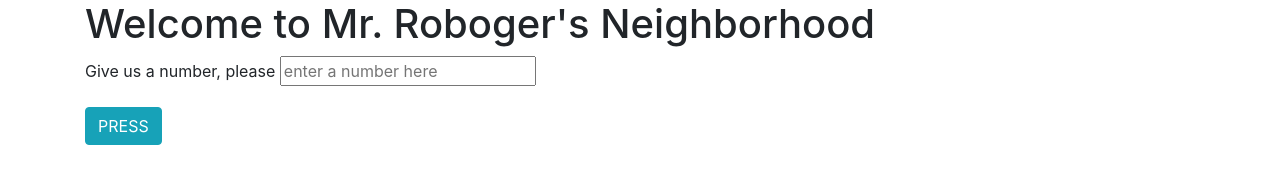
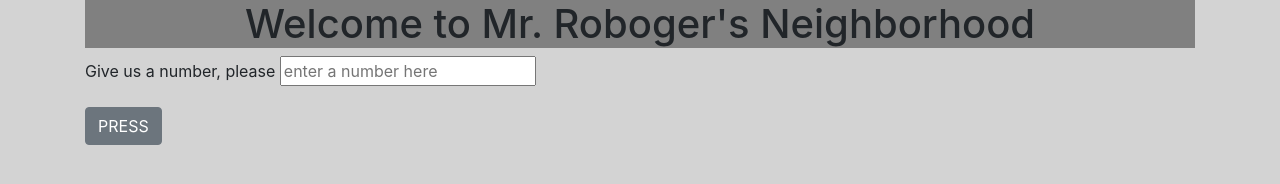
Before and after one commit to EmilioG1/mr-roboger, a plain HTML site: page index.html in a window 1280 px wide. Drawn offline with Linux system fonts and the light colour scheme.

Commit message:
Update README and add html/css

```diff
--- a/css/styles.css
+++ b/css/styles.css
@@ -0,0 +1,18 @@
+button {
+  margin-bottom: 20px;
+  border: grey 2px solid;
+}
+
+#tell {
+  font-family: monospace;
+  font-weight: bolder;
+}
+
+#sec {
+  background-color: grey;
+  text-align: center;
+}
+
+body {
+  background-color: lightgray;
+}
--- a/index.html
+++ b/index.html
@@ -9,7 +9,9 @@
 </head>
 <body>
   <div class="container">
-    <h1>Welcome to Mr. Roboger's Neighborhood</h1>
+    <section id="sec">
+      <h1>Welcome to Mr. Roboger's Neighborhood</h1>
+    </section>
     <form id="neighbor">
       <div class="form-group">
         <div class="form">
@@ -17,7 +19,7 @@
           <input type="number" id="num" placeholder="enter a number here">
         </div>
       </div>
-      <button type="submit" id="button" class="btn btn-info">PRESS</button>
+      <button type="submit" id="button" class="btn btn-secondary">PRESS</button>
     </form>
     <div>
       <p id="tell"></p>
```
Also changed, not shown: js/script.js (+3 -4 lines), img/robot.jpeg (added), 1 other file.
